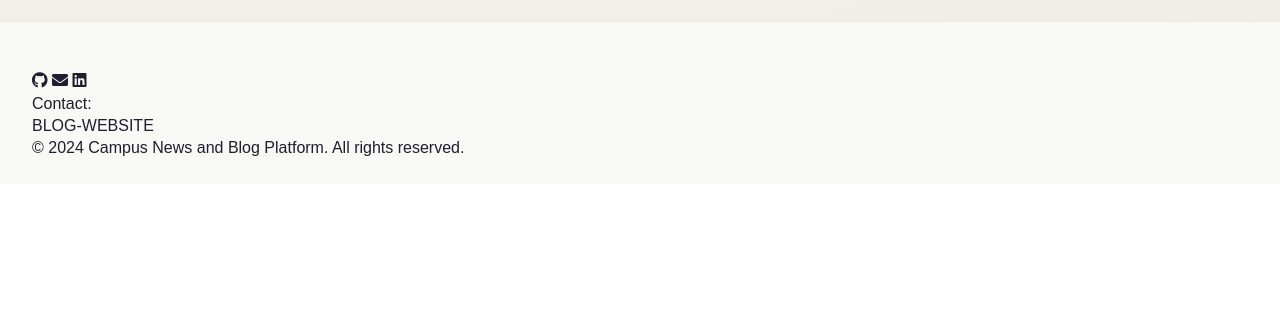
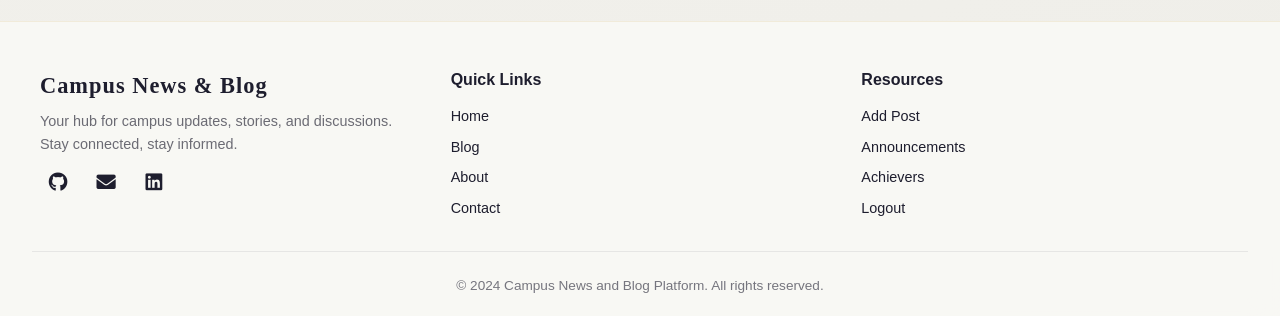
Before and after one commit to David-Antony/Uniblog-FullStack, a website: page public/homepage.html in a window 1280 px wide. Shown: the part 2708-3024 px from the top of the page. Before the commit the page ends 2892 px from the top, so only its background shows below. Drawn offline with Linux system fonts and the light colour scheme; no server answers; sample sign-in values are in the browser's storage.

Commit message:
feat(footer): restructure footer HTML with 3-column layout - brand column, quick links, resources

```diff
--- a/public/homepage.html
+++ b/public/homepage.html
@@ -205,9 +205,14 @@
     </main>
     <!-- End of Main Content -->
 
-    <!-- ==================== Footer ==================== -->
+    <!-- ==================== Footer: Frosted Glass Scholar ==================== -->
     <footer role="contentinfo">
-        <div class="social-links" aria-label="Social media links">
+        <div class="footer-content">
+            <!-- Brand Column -->
+            <div class="footer-col">
+                <div class="footer-logo">Campus News & Blog</div>
+                <p class="footer-desc">Your hub for campus updates, stories, and discussions. Stay connected, stay informed.</p>
+                <div class="social-icons" aria-label="Social media links">
                     <a href="https://github.com/David-Antony" target="_blank" rel="noopener noreferrer" aria-label="Visit GitHub profile">
                         <i class="fab fa-github" aria-hidden="true"></i>
                     </a>
@@ -218,9 +223,31 @@
                         <i class="fab fa-linkedin" aria-hidden="true"></i>
                     </a>
                 </div>
-        <p>Contact: </p>
-        <p>BLOG-WEBSITE</p>
-        <span>&copy; 2024 Campus News and Blog Platform. All rights reserved.</span>
+            </div>
+            <!-- Quick Links Column -->
+            <div class="footer-col">
+                <h4>Quick Links</h4>
+                <ul class="footer-links">
+                    <li><a href="homepage.html">Home</a></li>
+                    <li><a href="blog.html">Blog</a></li>
+                    <li><a href="#" onclick="openModal('aboutModal')">About</a></li>
+                    <li><a href="mailto:davidantony@karunya.edu.in">Contact</a></li>
+                </ul>
+            </div>
+            <!-- Resources Column -->
+            <div class="footer-col">
+                <h4>Resources</h4>
+                <ul class="footer-links">
+                    <li><a href="blog.html">Add Post</a></li>
+                    <li><a href="homepage.html#design">Announcements</a></li>
+                    <li><a href="homepage.html#about">Achievers</a></li>
+                    <li><a href="logout.html">Logout</a></li>
+                </ul>
+            </div>
+        </div>
+        <div class="footer-bottom">
+            &copy; 2024 Campus News and Blog Platform. All rights reserved.
+        </div>
     </footer>
     <!-- End of Footer -->
 
```
Lines whose indentation alone changed are shown as unchanged.
